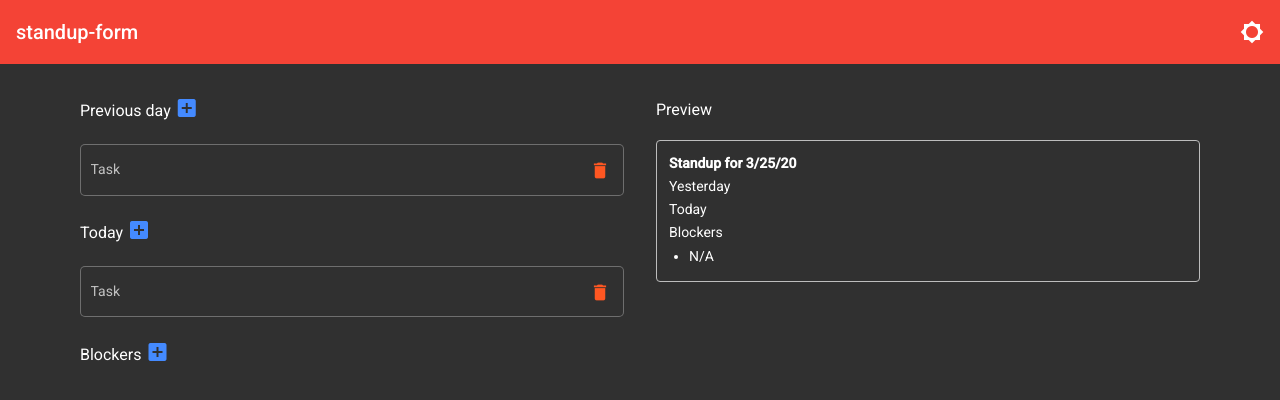
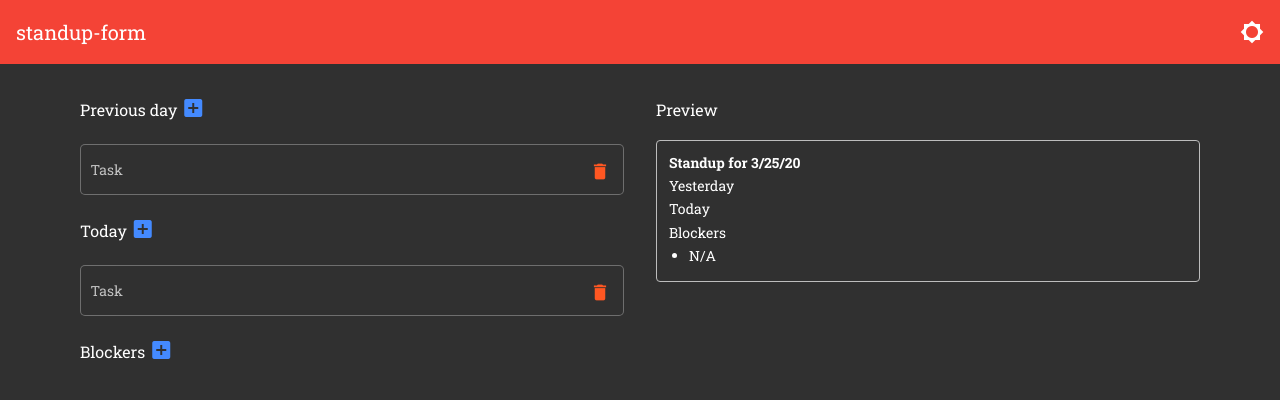
Before and after one commit to dickwyn/standup-form, an Angular app: page / in a window 1280 px wide. Shown: the top 400 px of the page. Built offline with nearby package versions, Linux system fonts and the light colour scheme.

Commit message:
(style) Update theme's font to Roboto Slab

```diff
--- a/src/index.html
+++ b/src/index.html
@@ -7,7 +7,7 @@
     <meta name="viewport" content="width=device-width, initial-scale=1" />
     <link rel="icon" type="image/x-icon" href="favicon.ico" />
     <link
-      href="https://fonts.googleapis.com/css?family=Roboto:300,400,500&display=swap"
+      href="https://fonts.googleapis.com/css2?family=Roboto+Slab:wght@300;400;700&display=swap"
       rel="stylesheet"
     />
     <link
--- a/src/styles.scss
+++ b/src/styles.scss
@@ -7,7 +7,6 @@ body {
 
 body {
   margin: 0;
-  font-family: Roboto, "Helvetica Neue", sans-serif;
   .copy-success {
     background-color: mat-color(mat-palette($mat-deep-orange));
   }
--- a/src/theme.scss
+++ b/src/theme.scss
@@ -4,7 +4,7 @@
 // Include the common styles for Angular Material. We include this here so that you only
 // have to load a single css file for Angular Material in your app.
 // Be sure that you only ever include this mixin once!
-@include mat-core();
+@include mat-core(mat-typography-config($font-family: "Roboto Slab"));
 
 // Define the palettes for your theme using the Material Design palettes available in palette.scss
 // (imported above). For each palette, you can optionally specify a default, lighter, and darker
```
